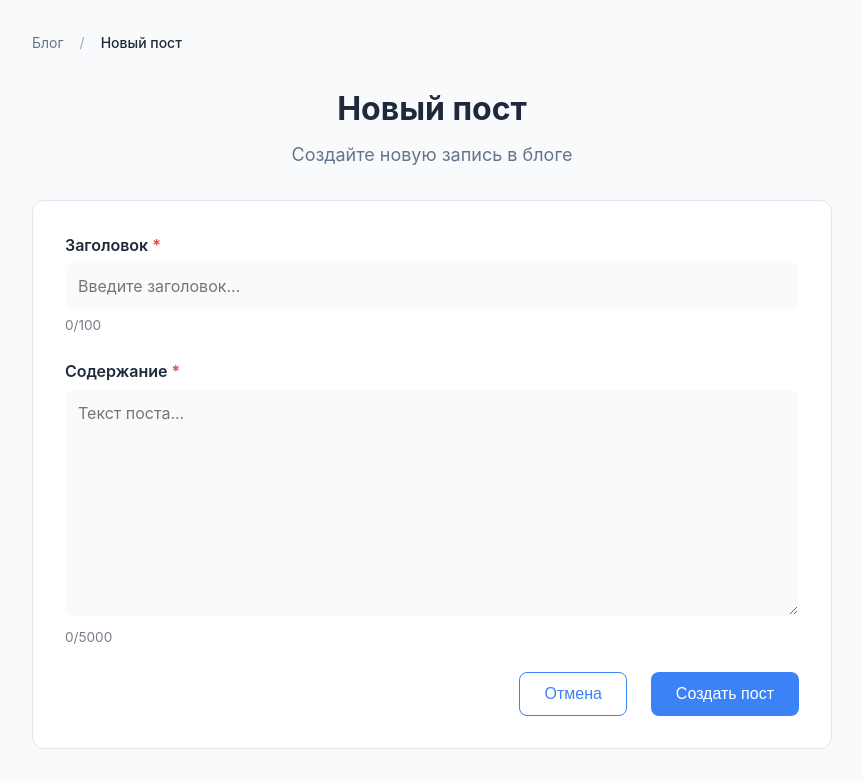
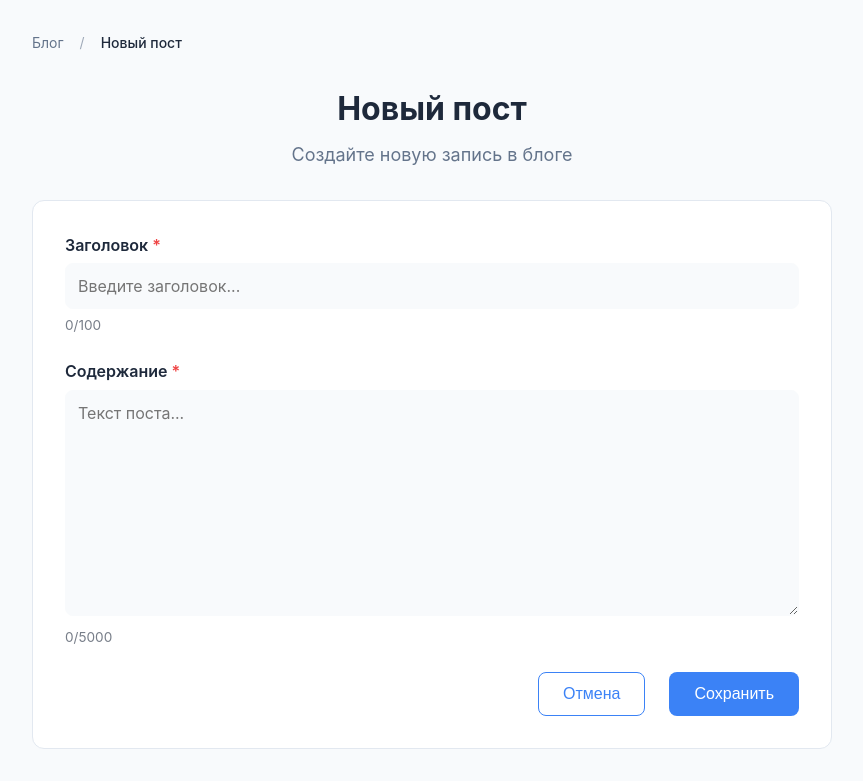
Before and after one commit to FoxyGDFD/blog, a SvelteKit app: page /posts/new in a window 1280 px wide. Shown: the top 781 px of the page, without its empty margins (208-1071 px from the left). Built offline with nearby package versions, Linux system fonts and the light colour scheme.

Commit message:
fix(possr form): change text from create to save

```diff
--- a/src/features/posts/PostForm.svelte
+++ b/src/features/posts/PostForm.svelte
@@ -81,7 +81,7 @@
 
 	<div class="actions">
 		<button type="button" class="button button-secondary" onclick={oncancel}> Отмена </button>
-		<button type="submit" class="button button-primary">Создать пост</button>
+		<button type="submit" class="button button-primary">Сохранить</button>
 	</div>
 </form>
 
```
